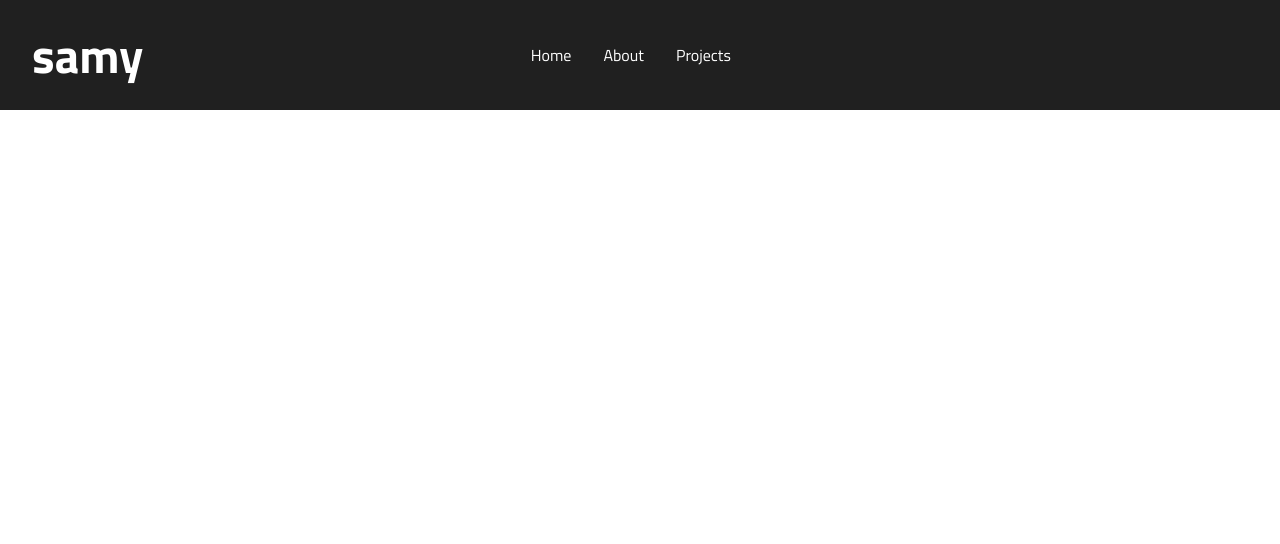
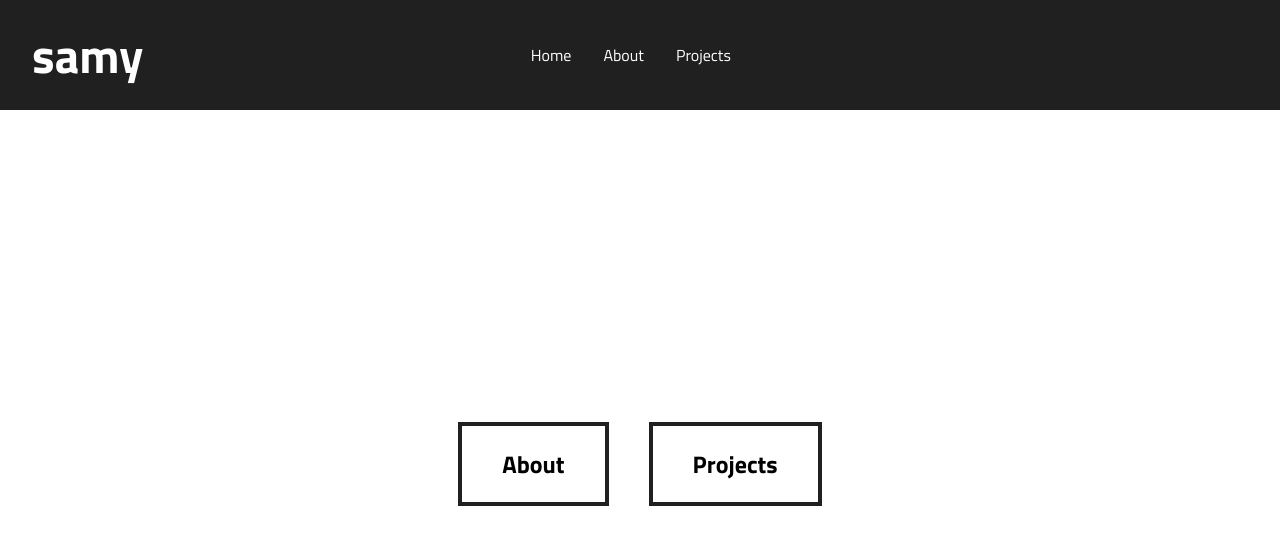
Before and after one commit to samydev65/portfolio, a React (Create React App) app: page / in a window 1280 px wide. Shown: the top 544 px of the page. Built offline with nearby package versions, Linux system fonts and the light colour scheme.

Commit message:
Starting Node project

```diff
--- a/package.json
+++ b/package.json
@@ -1,5 +1,5 @@
 {
-  "homepage": "http://samy.lol/portfolio",
+  "homepage": "http://samy.lol/",
   "name": "navbar",
   "version": "0.1.0",
   "private": true,
--- a/src/App.js
+++ b/src/App.js
@@ -1,6 +1,6 @@
 import React from 'react';
 import Navbar from "./Components/Navbar";
-import Portfolio from "./Pages/Portfolio"
+import Home from "./Pages/Home"
 import About from "./Pages/About"
 import Projects from './Pages/Projects';
 import { Route, Routes} from "react-router-dom"
@@ -13,8 +13,8 @@ function App() {
 
 			<Navbar/>
 			<div className='container'>
-			<Routes basename="/portfolio">
-				<Route path ="/portfolio" element={<Portfolio />} />
+			<Routes basename="/">
+				<Route path ="/" element={<Home />} />
 				<Route path ="/about" element={<About />} />
 				<Route path ="/projects" element={<Projects />} />
 
--- a/src/Components/Navbar.js
+++ b/src/Components/Navbar.js
@@ -13,9 +13,9 @@ function Navbar() {
 
 	return (
 		<header>
-			<CustomLink to="/portfolio"><h3>samy</h3></CustomLink>
+			<CustomLink to="/"><h3>samy</h3></CustomLink>
 			<nav ref={navRef}>
-				<CustomLink to="/portfolio">Home</CustomLink>
+				<CustomLink to="/">Home</CustomLink>
 				<CustomLink to="/about">About</CustomLink>
 				<CustomLink to="/projects">Projects</CustomLink>
 				<button
--- a/src/Pages/Portfolio.js
+++ b/src/Pages/Home.js
@@ -1,9 +1,9 @@
 import React from 'react';
-import "../Styles/portfolio.css";
+import "../Styles/home.css";
 import { Link } from "react-router-dom"
 
 
-function Portfiolio() {
+function Home() {
   return (
     <div className="background">
   <div>
@@ -16,4 +16,4 @@ function Portfiolio() {
   );
 }
 
-export default Portfiolio;
+export default Home;
```
Also changed, not shown: src/Styles/home.css (renamed from src/Styles/portfolio.css).
